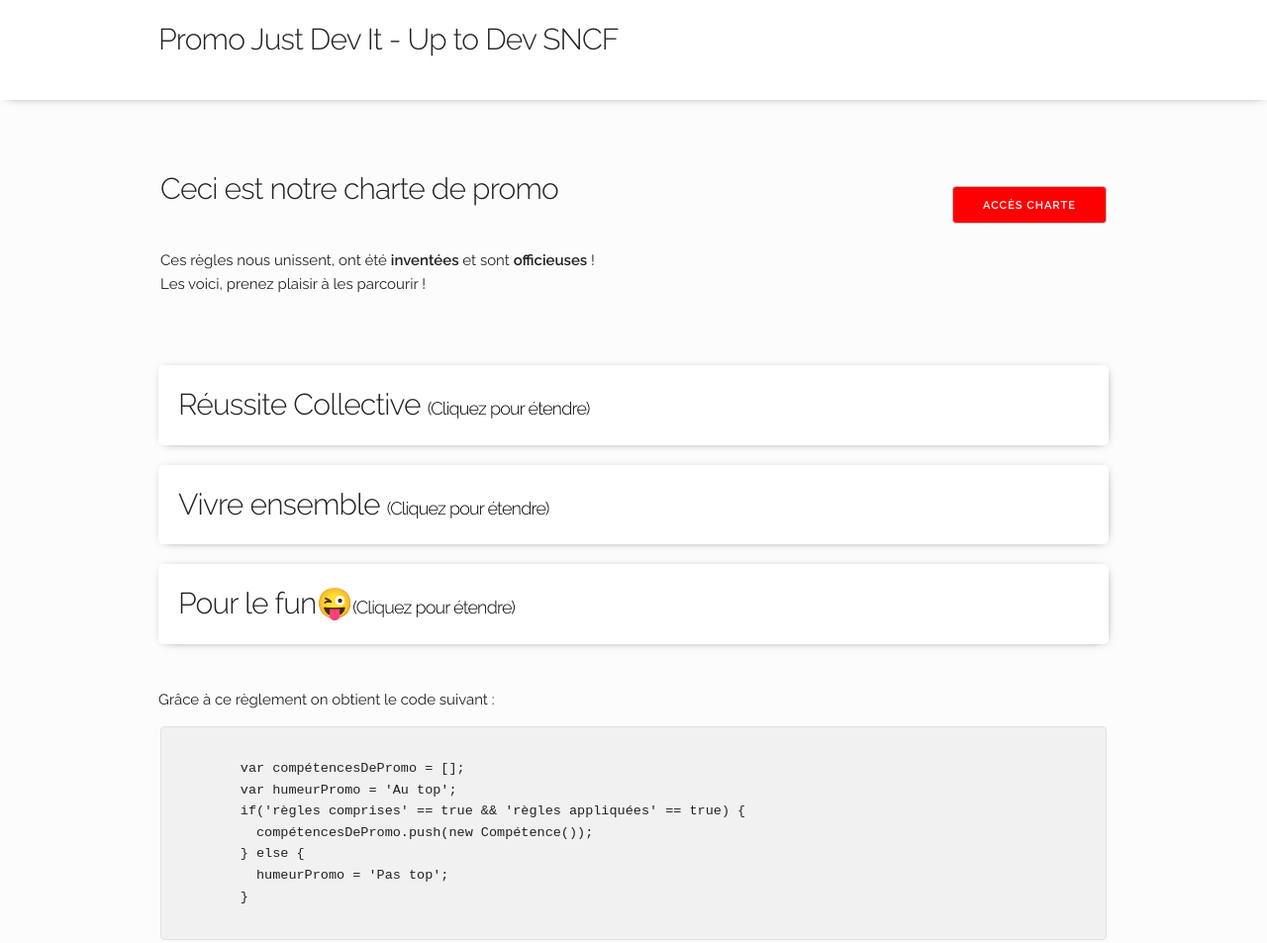
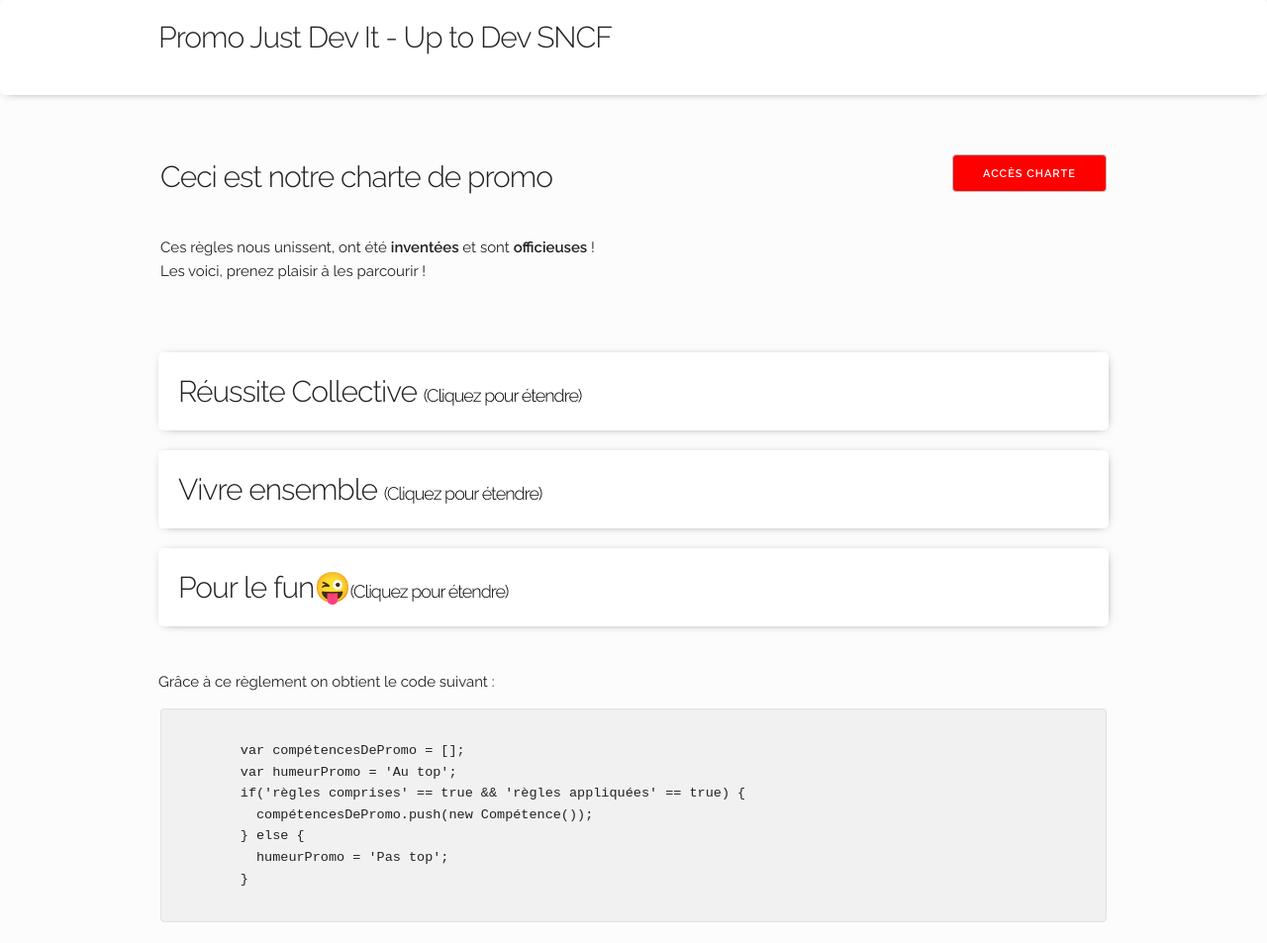
Before and after one commit to loodz95/Charte, a plain HTML site: page index.html in a window 1280 px wide. Shown: the whole page at 99% size. Drawn offline with Linux system fonts and the light colour scheme.

Commit message:
dernière version

```diff
--- a/css/style.css
+++ b/css/style.css
@@ -5,23 +5,37 @@ body {
 .header {
   background-color: white;
   box-shadow: 1px 1px 10px -6px;
+  border-radius: 5px;
+  position: fixed;
+  top: 0px;
+  width: 100%;
+  z-index: 2;
+}
+
+h1,
+h2,
+h3 {
+  font-size: 30px;
+  padding-top: 20px;
+  padding-bottom: 20px;
+  padding-left: 20px;
+  cursor: pointer;
 }
 
 .row {
   margin-top: 50px;
-  margin-right: px;
   padding-bottom: 3em;
   display: flex;
   flex-wrap: wrap;
-  justify-content: space-around;
 }
 
 .column {
   width: 800px;
+  margin-top: 6em;
 }
 
 .bouton {
-  padding-bottom: 50px;
+  padding-bottom: 0px;
 }
 
 .titre {
@@ -32,6 +46,7 @@ h4 {
   padding-top: 20px;
   padding-bottom: 20px;
   padding-left: 20px;
+  cursor: pointer;
 }
 
 .liste {
@@ -46,12 +61,11 @@ ul {
   padding-bottom: 20px;
 }
 
-#togg1,
-#togg2,
-#togg3 {
+.extension {
   border: none;
   color: black;
   font-size: 60%;
+  cursor: pointer;
 }
 
 @media (max-width: 767px) {
--- a/index.html
+++ b/index.html
@@ -32,7 +32,7 @@
   <body>
     <header class="header">
       <div class="container">
-        <h4 class="titre">Promo Just Dev It - Up to Dev SNCF</h4>
+        <h1 class="titre">Promo Just Dev It - Up to Dev SNCF</h1>
       </div>
     </header>
 
@@ -41,7 +41,7 @@
     <main class="container">
       <div class="row">
         <div class="column">
-          <h4 class="titre">Ceci est notre charte de promo</h4>
+          <h2 class="titre">Ceci est notre charte de promo</h2>
           <p>
             Ces règles nous unissent, ont été <strong>inventées</strong> et sont
             <strong>officieuses</strong> ! <br />
@@ -56,9 +56,10 @@
       </div>
 
       <div class="liste">
-        <h4>
-          Réussite Collective <span id="togg1">(Cliquez pour étendre)</span>
-        </h4>
+        <h3 id="togg1">
+          Réussite Collective
+          <span class="extension">(Cliquez pour étendre)</span>
+        </h3>
         <div id="d1" style="display: none">
           <ul>
             <li>Si j'ai fini un exercice j'aide les autres.</li>
@@ -84,7 +85,9 @@
       </div>
 
       <div class="liste">
-        <h4>Vivre ensemble <span id="togg2">(Cliquez pour étendre)</span></h4>
+        <h3 id="togg2">
+          Vivre ensemble <span class="extension">(Cliquez pour étendre)</span>
+        </h3>
         <div id="d2" style="display: none">
           <ul>
             <li>
@@ -100,9 +103,11 @@
       </div>
 
       <div class="liste">
-        <h4>
-          Pour le fun&#128540;<span id="togg3">(Cliquez pour étendre)</span>
-        </h4>
+        <h3 id="togg3">
+          Pour le fun&#128540;<span class="extension"
+            >(Cliquez pour étendre)</span
+          >
+        </h3>
         <div id="d3" style="display: none">
           <ul>
             <li>Théo est le référent café, ne l'oublions surtout pas !</li>
```
